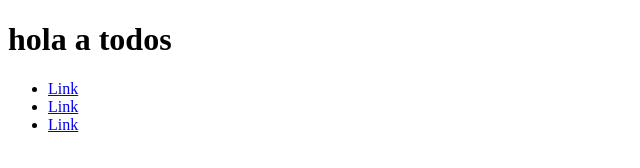
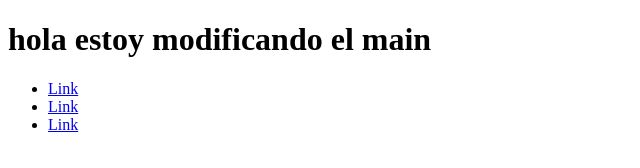
Before and after one commit to nico-tula/clase2git, a plain HTML site: page index.html in a window 1280 px wide. Shown: the whole page, without its empty margins (0-640 px from the left). Drawn offline with Linux system fonts and the light colour scheme.

Commit message:
change h1

```diff
--- a/index.html
+++ b/index.html
@@ -6,7 +6,7 @@
     <title>Rama main</title>
 </head>
 <body>
-    <h1>hola a todos</h1>
+    <h1>hola estoy modificando el main</h1>
     <nav>
         <ul>
             <li><a href="#">Link</a></li>
```
